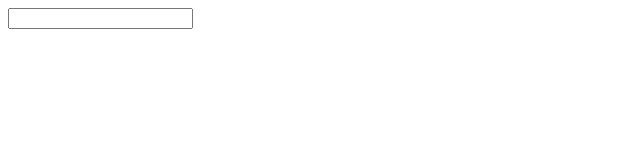
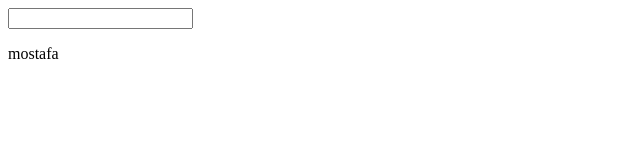
Before and after one commit to Amiricoder/git-tutorial, a plain HTML site: page login.html in a window 1280 px wide. Shown: the full height of the page, 0-640 px from the left. Drawn offline with Linux system fonts and the light colour scheme.

Commit message:
new change

```diff
--- a/login.html
+++ b/login.html
@@ -7,6 +7,7 @@
 <body>
     <form action="">
         <input type="text">
+        <p>mostafa</p>
     </form>
 </body>
 </html>
```
